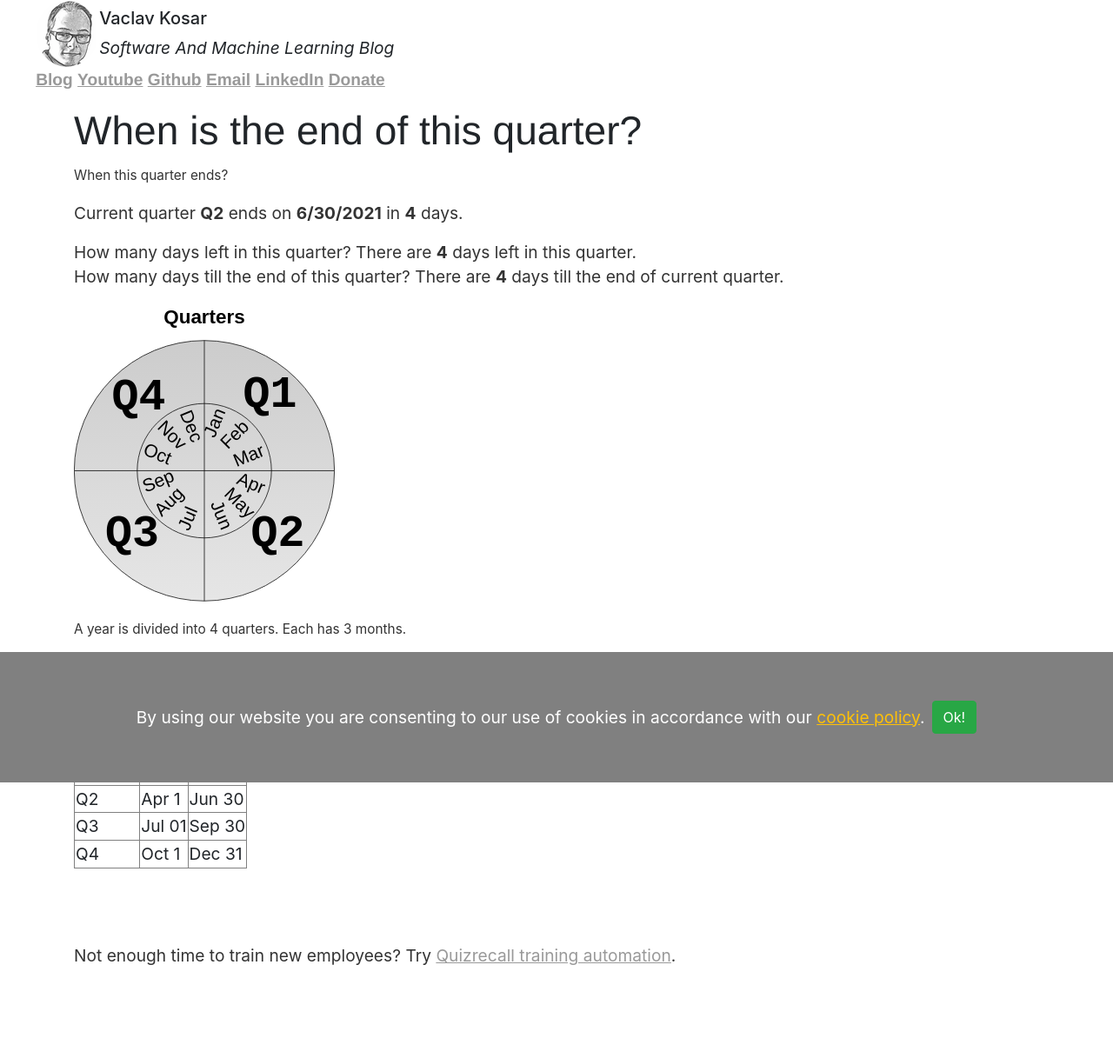
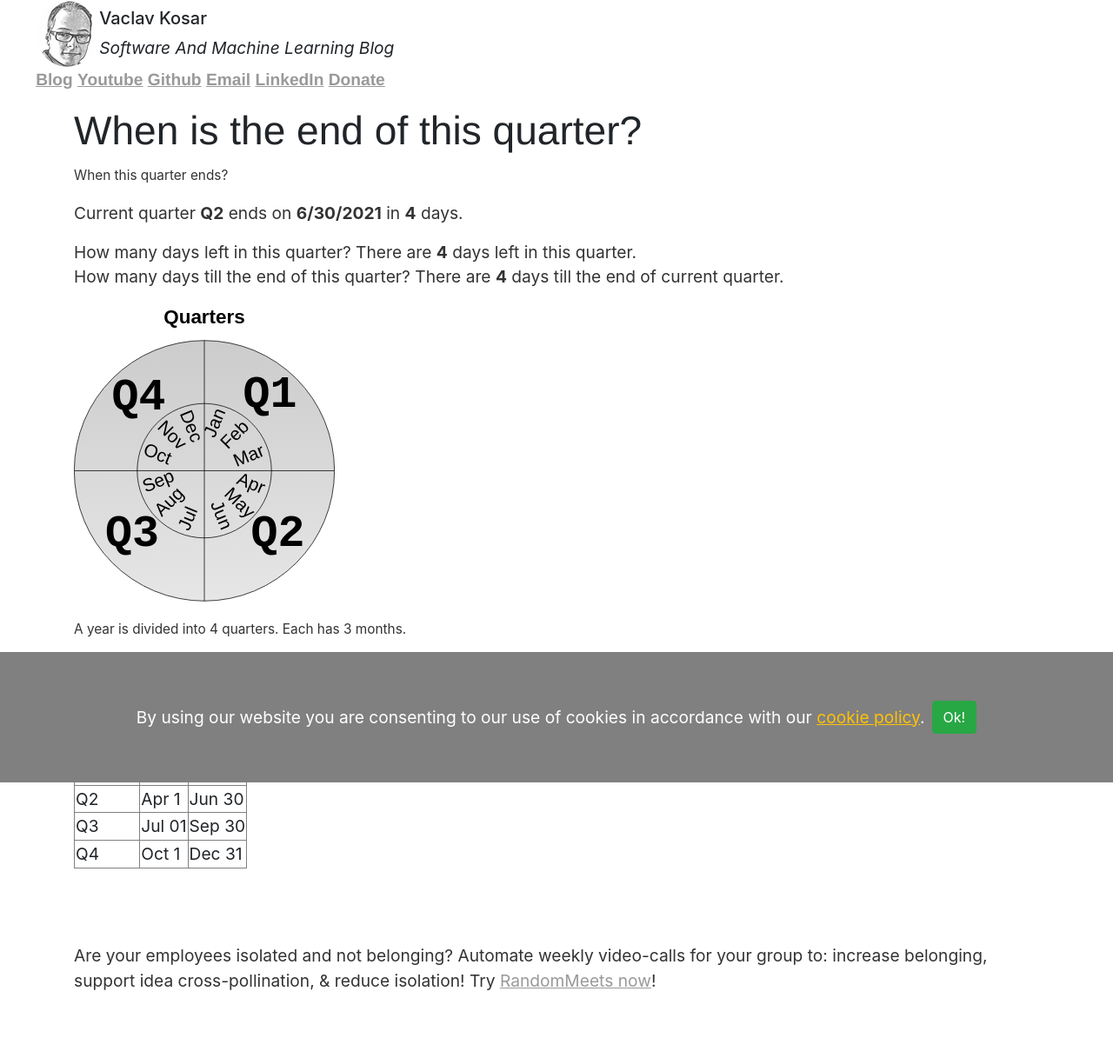
Before and after one commit to vackosar/vackosar.github.io, a Jekyll site: the page built from when-is-the-end-of-current-quarter.md, in a window 1280 px wide. Shown: the whole page at 87% size. Built offline with Jekyll 4.4.1, drawn with Linux system fonts in a browser that asks for light colours; before the commit the page ends 1188 px from its top, so only the background shows below that.

Commit message:
when-is-the-end-of-current-quarter.md

```diff
--- a/when-is-the-end-of-current-quarter.md
+++ b/when-is-the-end-of-current-quarter.md
@@ -64,7 +64,8 @@ How many days till the end of this quarter? There are <b id="daysLeft3">45</b> d
 <br>
 <br>
 <br>
-Not enough time to train new employees? Try <a href="https://quizrecall.com">Quizrecall training automation</a>.
+Are your employees isolated and not belonging? Automate weekly video-calls for your group to: increase belonging, support idea cross-pollination, & reduce isolation!
+Try <a href="https://quizrecall.com">RandomMeets now</a>!
 
 
 <script>
```
